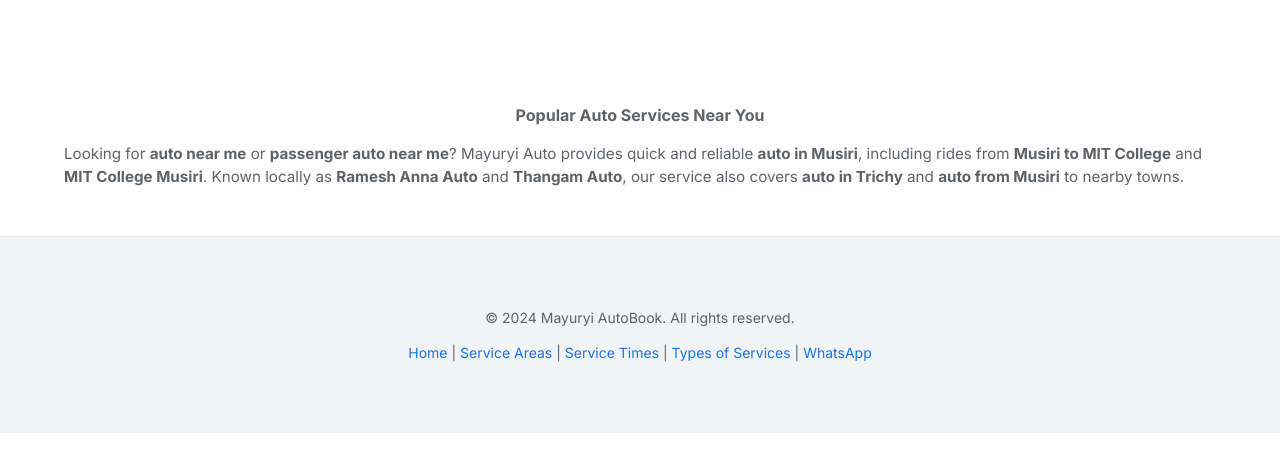
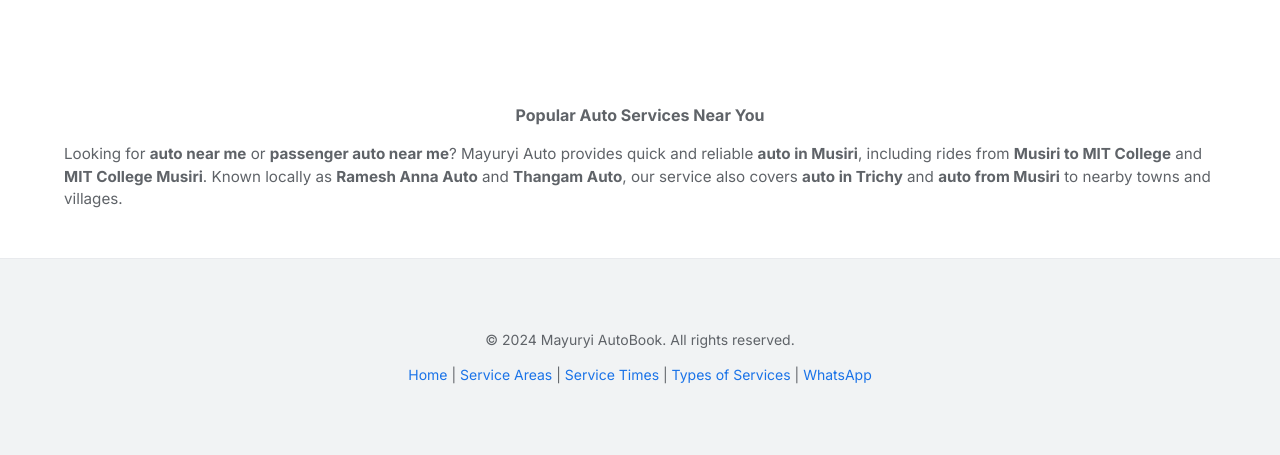
Before and after one commit to Sram46/mayuryi-auto, a plain HTML site: page index.html in a window 1280 px wide. Shown: the part 2267-2722 px from the top of the page. Before the commit the page ends 2700 px from the top, so only its background shows below. Drawn offline with Linux system fonts and the light colour scheme.

Commit message:
Update index.html

```diff
--- a/index.html
+++ b/index.html
@@ -547,7 +547,7 @@
     <section class="container" aria-labelledby="seo-keywords-title">
   <h2 id="seo-keywords-title" style="font-size:1rem; color: #5f6368;">Popular Auto Services Near You</h2>
   <p style="font-size:0.95rem; color:#5f6368;">
-    Looking for <strong>auto near me</strong> or <strong>passenger auto near me</strong>? Mayuryi Auto provides quick and reliable <strong>auto in Musiri</strong>, including rides from <strong>Musiri to MIT College</strong> and <strong>MIT College Musiri</strong>. Known locally as <strong>Ramesh Anna Auto</strong> and <strong>Thangam Auto</strong>, our service also covers <strong>auto in Trichy</strong> and <strong>auto from Musiri</strong> to nearby towns.
+    Looking for <strong>auto near me</strong> or <strong>passenger auto near me</strong>? Mayuryi Auto provides quick and reliable <strong>auto in Musiri</strong>, including rides from <strong>Musiri to MIT College</strong> and <strong>MIT College Musiri</strong>. Known locally as <strong>Ramesh Anna Auto</strong> and <strong>Thangam Auto</strong>, our service also covers <strong>auto in Trichy</strong> and <strong>auto from Musiri</strong> to nearby towns and villages.
   </p>
 </section>
 
```
